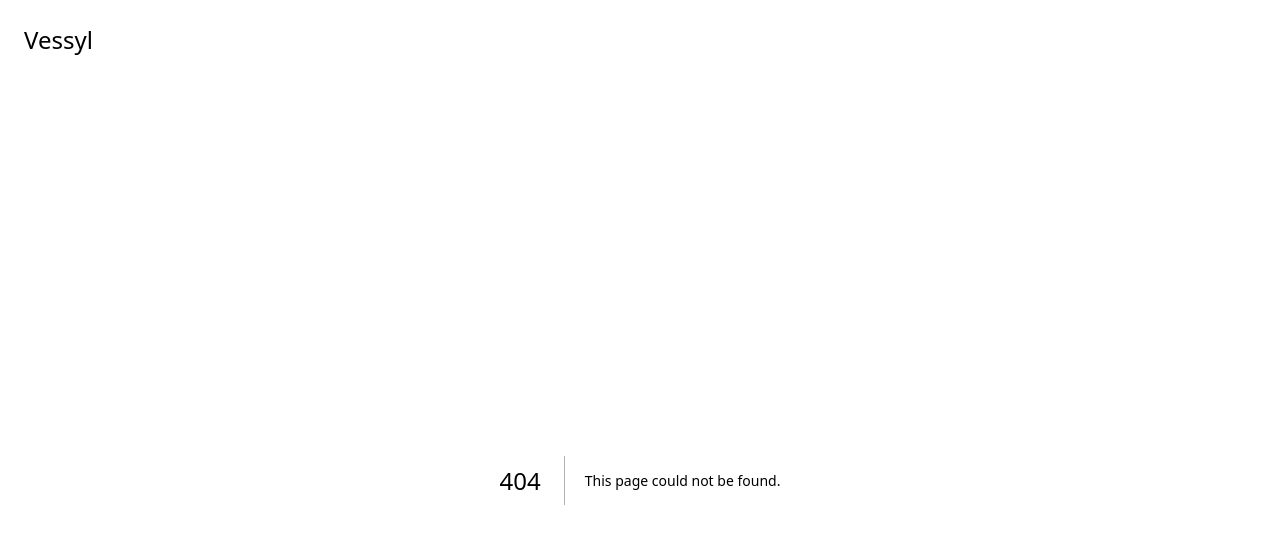
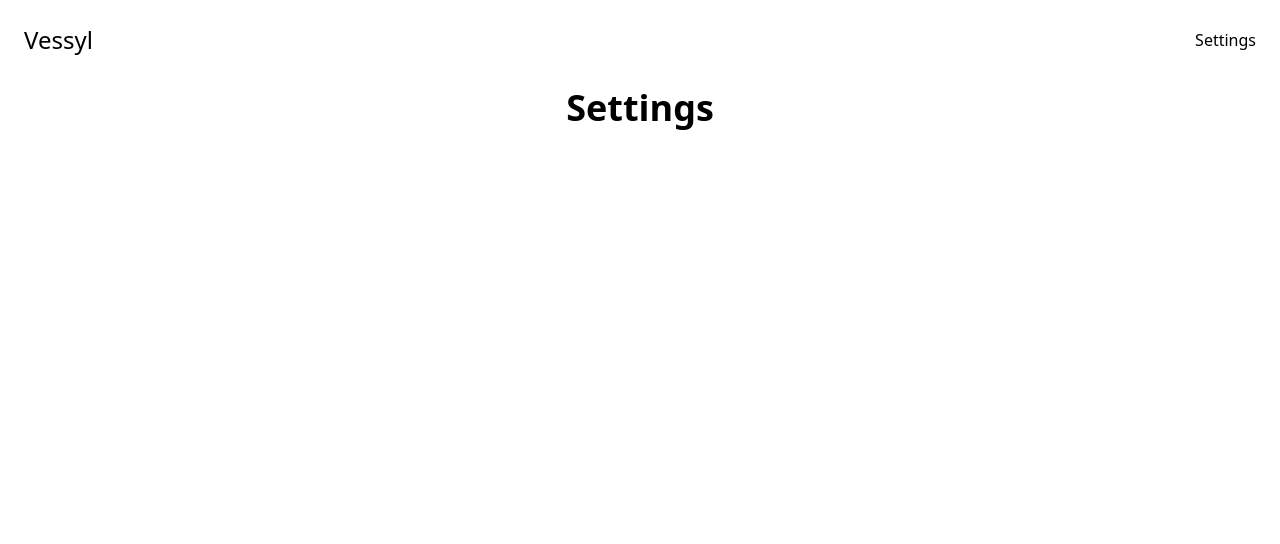
Before and after one commit to vessylapp/vessyl-ui, a Next.js app: page /settings in a window 1280 px wide. Before the commit this address had no page. Shown: the top 544 px of the page. Built offline with nearby package versions, Linux system fonts and the light colour scheme; sample sign-in values are in the browser's storage.

Commit message:
begin working on settings

```diff
--- a/components/Navbar.js
+++ b/components/Navbar.js
@@ -25,6 +25,11 @@ export default function Navbar() {
                         Login
                     </Link>
                 )}
+                {isLogged && (
+                    <Link href="/settings" className="hover:text-yellow-500 transition-all duration-300">
+                        Settings
+                    </Link>
+                )}
             </div>
         </nav>
     )
--- /dev/null
+++ b/pages/settings/index.js
@@ -0,0 +1,26 @@
+"use client";
+import { useState, useEffect } from "react";
+import { useRouter } from "next/router";
+
+export default function Settings() {
+    const [isLogged, setIsLogged] = useState(false);
+    const router = useRouter();
+
+    useEffect(() => {
+        const token = localStorage.getItem("token");
+        if (token !== null && token !== undefined) {
+            setIsLogged(true);
+        } else {
+            router.push("/login");
+        }
+    }, []);
+
+    return (
+        <div className="flex flex-col items-center justify-center min-h-screen py-2">
+            <h1 className="text-4xl mb-5 font-bold">Settings</h1>
+            <div className="flex flex-col min-h-screen py-2">
+
+            </div>
+        </div>
+    );
+}
```
